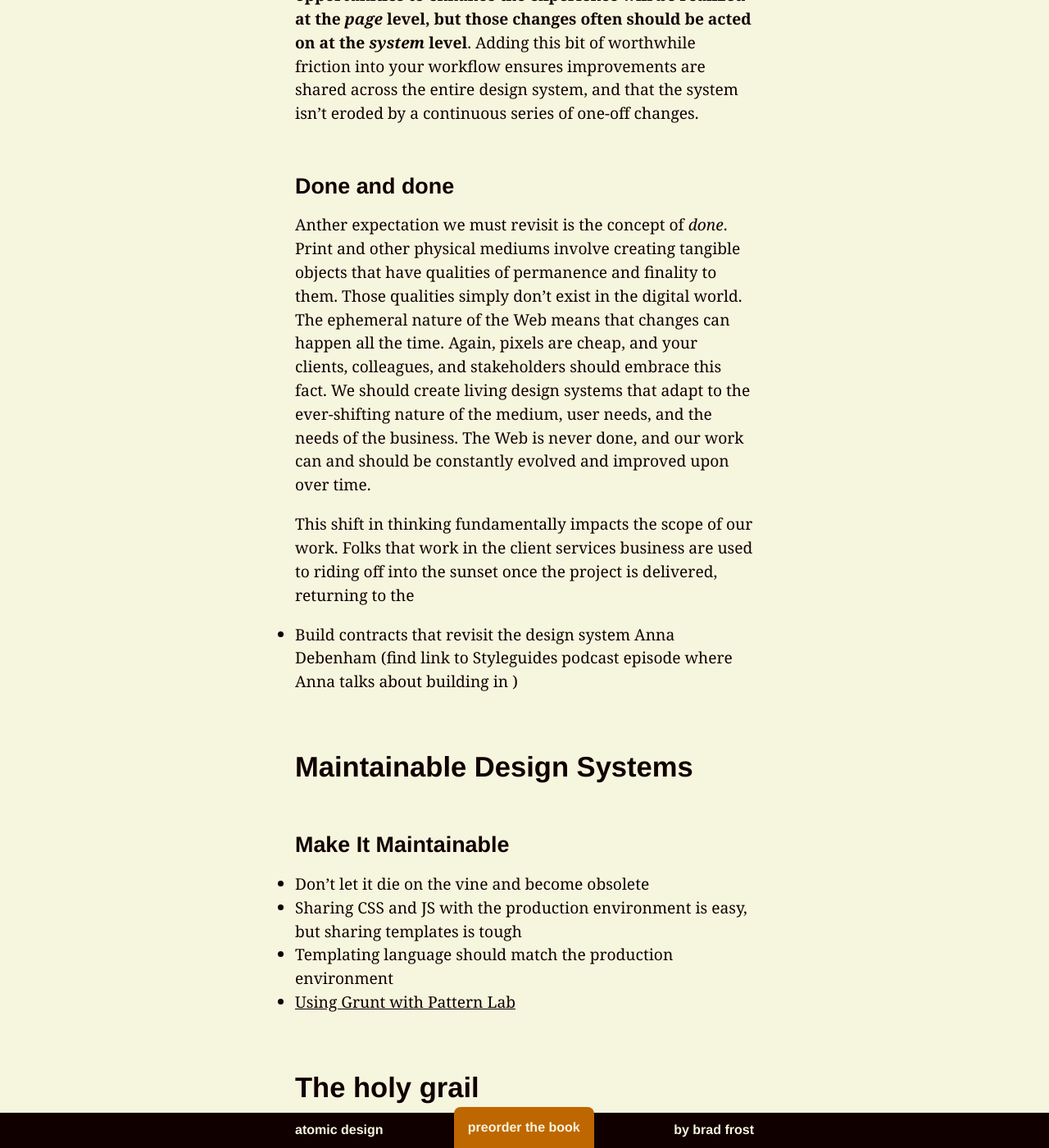
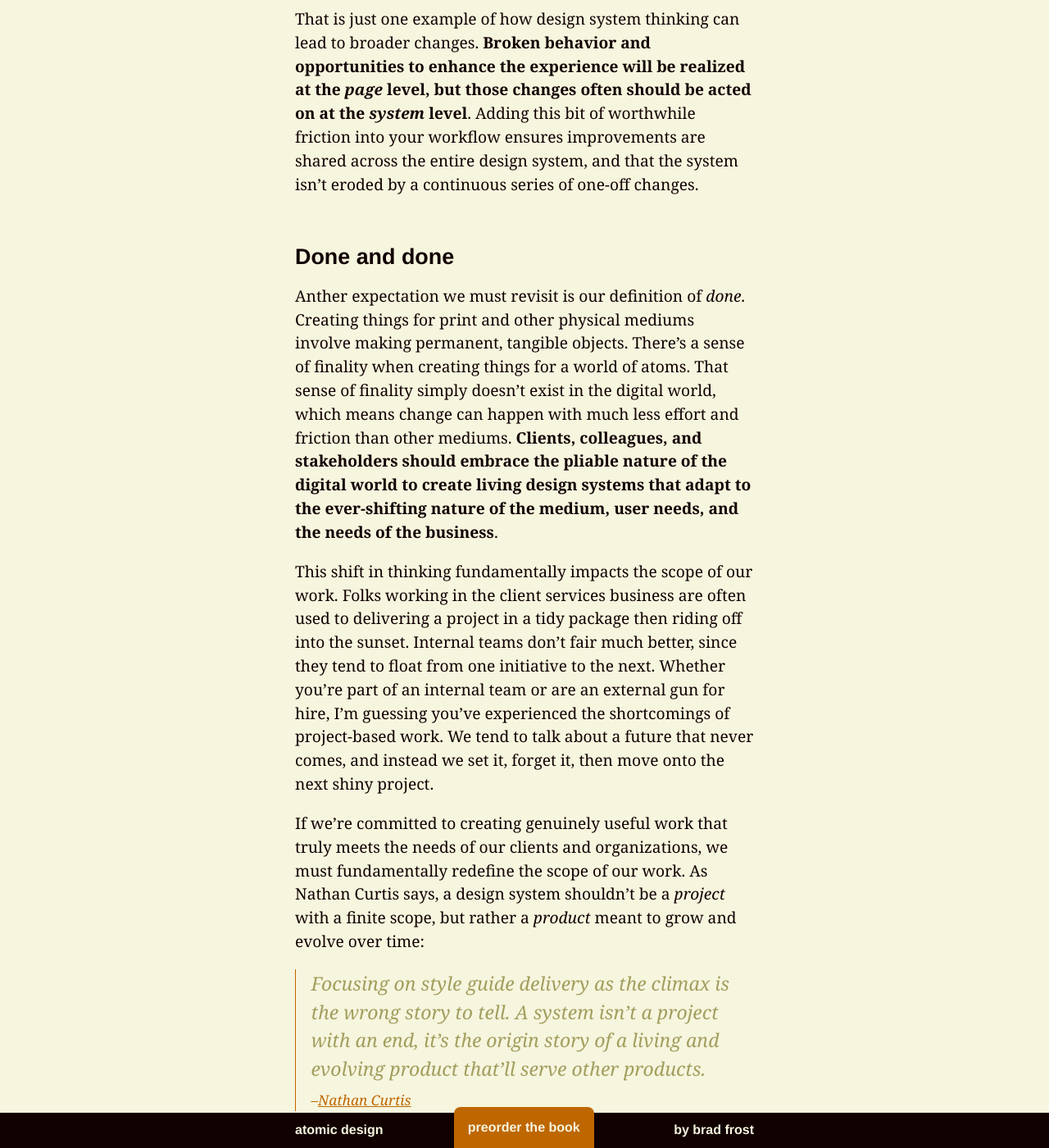
Before and after one commit to bradfrost/atomic-design, a Jekyll site: the page built from chapter-5.md, in a window 1280 px wide and 1400 px high, scrolled down 4737 px. Shown: the whole window at 82% size. Built offline with Jekyll 4.4.1, drawn with Linux system fonts in a browser that asks for light colours; some of the changed text lies outside the part shown.

Commit message:
Chapter 5 draft

```diff
--- a/chapter-5.md
+++ b/chapter-5.md
@@ -17,17 +17,17 @@ Why does this happen?
 
 > A style guide is an artifact of design process. A design system is a living, funded product with a roadmap & backlog, serving an ecosystem. <cite>[Nathan Curtis](https://twitter.com/nathanacurtis/status/656829204235972608)</cite>
 
-An *artifact* is something you'd find in an archaeological dig or a museum, whereas a *system* is a living, breathing entity. A pattern library can provide helpful documentation, but the simple existence of a pattern library doesn't guarantee long-term success for the underlying design system.
+**An artifact is something you'd find in an archaeological dig or a museum, whereas a system is a living, breathing entity**. A pattern library can provide helpful documentation, but the simple existence of a pattern library doesn't guarantee long-term success for the underlying design system.
 
 ## Changing minds, once again
-We've already discussed the importance of resetting everyone's expectations in order to establish a more collaborative, pattern-driven workflow. In order to save our design systems from the trash can and craft successful, lasting design systems instead, we must once again fundamentally rewire people's brains.
+We've already discussed the importance of resetting everyone's expectations in order to establish a more collaborative, pattern-driven workflow. In order to save our design systems from the trash can and instead craft successful, lasting design systems, we must once again fundamentally rewire people's brains.
 
 ### What is it we're making again?
-We *think* we merely design and build websites. And that's true for the most part. After all, that's what our clients pay us to do, and the websites we create are the vehicles that generate money and success for an organization. So it seems natural to focus on the end product. With this mentality, the live website remains the primary focus of everyone's attention, while any pattern library exists as an offshoot that provides helpful documentation for the final product.
+We *think* we merely design and build websites. And that's true for the most part. After all, that's what our clients pay us to do, and the products we create are the vehicles that generate money and success for an organization. So it seems natural to focus on the final implementations of the design system. With this mentality, the live products remain the primary focus of everyone's attention, while any pattern library exists as an offshoot that provides helpful documentation for the final products.
 
 {% include figure.html src="../images/content/workflow-website-first.png" caption="" %}
 
-The problem with this mentality is that you can almost see that pattern library snapping off and sliding off into the abyss.  **Once the pattern library ceases to reflect the current state of the live website, it becomes obsolete**. And when the pattern library managing the design system is no longer accurate, the website maintenance process devolves into a smattering of hotfixes and ad hoc changes, ruining all the thoughtfulness that went into creating the original design system.
+The problem with this mentality is that you can almost see that pattern library snapping off and sliding off into the abyss.  **Once the pattern library ceases to reflect the current state of the products it serves, it becomes obsolete**. And when the pattern library managing the design system is no longer accurate, the website maintenance process devolves into a smattering of hotfixes and ad hoc changes, ruining all the thoughtfulness that went into creating the original design system.
 
 In order to set our design systems up for long-term success, we must fundamentally shift our mentality around just what exactly it is we’re creating. Rather than thinking of the final product our sole responsibility, we must recognize that the design system is what drives both the final website and pattern library.
 
@@ -35,30 +35,78 @@ In order to set our design systems up for long-term success, we must fundamental
 
 This "design system first" mentality inserts a bit of friction into the maintenance process, and that **friction can be friendly**. It forces us to step back and consider how future client requests, feature additions, and iterations impact the overall system rather than only a piece of the final website.
 
-Say for instance you're working on an e-commerce site, and you run a test to find a custom-styled dropdown menu on the product detail page isn't performing as well as the browser's default dropdown menu. One course of action is to simply remove the custom-styled dropdown from that page and call it a day. However, considering the entire design system rather than just the product detail page might cause you to take a step back and ask, "If this custom dropdown menu isn't performing well here, perhaps it's not performing well elsewhere?" After digging into the issue further, you find the best course of action is to modify the dropdown pattern in the design system to remove the custom styling. Now anywhere the dropdown pattern appears will reflect those changes and likely see similar performance improvements.
+Say for instance you're working on an e-commerce site, and you run a test to find a custom-styled dropdown menu on the product detail page isn't performing as well as the browser's default dropdown menu. One course of action is to simply remove the custom-styled dropdown from that page and call it a day. However, considering the entire design system rather than just the product detail page might cause you to take a step back and ask, "If this custom dropdown menu isn't performing well here, perhaps it's not performing well elsewhere?" After digging into the issue further, you find the best course of action is to globally modify the dropdown pattern in the design system to remove the custom styling. Now anywhere the dropdown pattern appears will reflect those changes and likely see similar performance improvements.
 
 That is just one example of how design system thinking can lead to broader changes. **Broken behavior and opportunities to enhance the experience will be realized at the *page* level, but those changes often should be acted on at the *system* level**. Adding this bit of worthwhile friction into your workflow  ensures improvements are shared across the entire design system, and that the system isn't eroded by a continuous series of one-off changes.
 
 ### Done and done
-Anther expectation we must revisit is the concept of *done*. Print and other physical mediums involve creating tangible objects that have qualities of permanence and finality to them. Those qualities simply don't exist in the digital world. The ephemeral nature of the Web means that changes can happen all the time. Again, pixels are cheap, and your clients, colleagues, and stakeholders should embrace this fact. We should create living design systems that adapt to the ever-shifting nature of the medium, user needs, and the needs of the business. The Web is never done, and our work can and should be constantly evolved and improved upon over time.
+Anther expectation we must revisit is our definition of *done*. Creating things for print and other physical mediums involve making permanent, tangible objects. There's a sense of finality when creating things for a world of atoms. That sense of finality simply doesn't exist in the digital world, which means change can happen with much less effort and friction than other mediums. **Clients, colleagues, and stakeholders should embrace the pliable nature of the digital world to create living design systems that adapt to the ever-shifting nature of the medium, user needs, and the needs of the business**.
 
-This shift in thinking fundamentally impacts the scope of our work. Folks that work in the client services business are used to riding off into the sunset once the project is delivered, returning to the
-- Build contracts that revisit the design system Anna Debenham (find link to Styleguides podcast episode where Anna talks about building in )
+This shift in thinking fundamentally impacts the scope of our work. Folks working in the client services business are often used to delivering a project in a tidy package then riding off into the sunset. Internal teams don't fair much better, since they tend to float from one initiative to the next. Whether you're part of an internal team or are an external gun for hire, I'm guessing you've experienced the shortcomings of project-based work. We tend to talk about a future that never comes, and instead we set it, forget it, then move onto the next shiny project.
 
-## Maintainable Design Systems
+If we're committed to creating genuinely useful work that truly meets the needs of our clients and organizations, we must fundamentally redefine the scope of our work. As Nathan Curtis says, a design system shouldn't be a *project* with a finite scope, but rather a *product* meant to grow and evolve over time:
 
+> Focusing on style guide delivery as the climax is the wrong story to tell. A system isn’t a project with an end, it’s the origin story of a living and evolving product that’ll serve other products. <cite>[Nathan Curtis](https://medium.com/eightshapes-llc/a-design-system-isn-t-a-project-it-s-a-product-serving-products-74dcfffef935#.4umtnfxsx)</cite>
 
-### Make It Maintainable
-- Don't let it die on the vine and become obsolete
+The web is never done, and the creation of a design system is merely the first step in a long (and hopefully fruitful!) journey. A design system should be a long-term commitment with the ambitious goal of revolutionizing how your organization creates digital work. Exciting, eh?! So how do we make sure that happens?
+
+## Creating Maintainable Design Systems
+As you embark on this journey, let's talk about things you can do to craft a design system that sets your organization up for long-term success. How do you create a design system that takes root and becomes an essential part of your organization's workflow? What pitfalls do you need to be on the lookout for? How do you ensure the design system yields big results?
+
+- Make it official.
+- Make it maintainable.
+- Make it cross-disciplinary.
+- Make it approachable.
+- Make it visible.
+- Make it bigger.
+- Make it agnostic.
+- Make it contextual.
+- Make it last.
+
+Let's go into each one of these points in more detail.
+
+## Make it official
+Your initial style guide may begin its life as a side project, result of a weekend hackathon, or as a brainchild of one or two ambitious team members. As we discussed in the last chapter, your client or boss doesn't even have to know that you're creating a thoughtful design system. Remember: ask forgiveness, not permission!
+
+Organic beginnings are all well and good, but in order to create a truly impactful design system that creates longterm success for your organization, **the design system needs to evolve beyond being a pet project and instead become an officially-sanctioned endeavor**. That means it has real time, budget, and people allocated to it.
+
+I think it's extremely challenging to convince stakeholders to commit a large chunk of money, time, and resources to creating a design system. Again, I highly recommend taking tangible steps towards creating a design system with or without your client's or boss's blessing. So here's my advice:
+
+1. Make a thing.
+2. Show that it's useful.
+3. Make it official.
+
+### Step 1: Make a thing.
+You have to start somewhere. Pick a project that would be a great pilot for your design system. Using the atomic design methodology detailed in chapter 2
+
+### Step 2: Show that it's useful.
+With the genesis of a design system in place, you can give your bosses something to react to. You can now talk them through how it helps save time and money (see *Pitching Patterns* in the last chapter). Armed with an initial design system, a pilot project, it
+
+### Step 3: Make it official
+Get the organization to commit to making the design system an Official Thing. With leadership approval, you'll be able to put a plan into action that involves allocating and/or hiring people to work on the design system.  to make the design system more complete, discuss governance, allocations
+
+### Governance model
+What's the plan of attack for managing this thing in the long-run? What if something changes? How
+
+### Establishing a Design System Team
+Who updates it?
+Who approves changes?
+Who interfaces with the users of the design system to make sure it's addressing their needs?
+Who is involved with maintaining a living, breathing design system? A team needs to manage.
+
+Cross-disciplinary team should be established responsible for managing the
+
+## Make It Maintainable
+- The pattern library that showcases the  surefire way of making a design system that dies on the vine. It needs to become an an integral part of the teams' workflow. Needs to closely match the technology (or technologies) that use the design system.
 - Sharing CSS and JS with the production environment is easy, but sharing templates is tough
-- Templating language should match the production environment
+- Templating language should match the production environment - The closer the
 - [Using Grunt with Pattern Lab](http://bradfrost.com/blog/post/using-grunt-with-pattern-lab/)
 
-## The holy grail
+### The Holy Grail
 - Holy Grail is when the pattern library and production environment are perfectly in sync. Make a change to a pattern library, and anywhere the pattern is included in production will be updated.
 - [Rizzo](http://rizzo.lonelyplanet.com/) by Lonely Planet has accomplished this.
 
-### Strategies for achieving the holy grail
+### Strategies for achieving the Holy Grail
 - [Chasing the holy grail](https://medium.com/@marcelosomers/chasing-the-holy-grail-bbc0b7cce365#.vy45rkm7m)
 
 ## Make it cross-disciplinary
@@ -73,17 +121,22 @@ This shift in thinking fundamentally impacts the scope of our work. Folks that w
 - Make it public.
 - Recruitment, recruitment, recruitment.
 
-### Make it agnostic
+## Make it bigger
+
+## Make it agnostic
 - The more agnostic pattern names are, the more versatile and reusable they become.
 - Nicole Sullivan [media object](http://www.stubbornella.org/content/2010/06/25/the-media-object-saves-hundreds-of-lines-of-code/)
 
-### Make it contextual
+## Make it contextual
 - Demonstrate context. Where are
 - Pattern Lab lineage
 
-### Make it last
+## Make it last
 - Publish updates (Material Design example)
 - Notifications - Regular E-mail newsletters, blog updates, etc, whenever things change, Slack integrations
 - Monitor progress - Lonely Planet performance
+- Revisit our work once time has We should contracts that revisit the design system Anna Debenham.
+
+> When we provide a pattern library to a client, we hope that they’ve got everything they need. If we’ve done our job right, then they’ll be able to combine patterns in ways we haven’t foreseen to create entirely new page types. https://adactio.com/journal/7276
 
 ## Go forth and be atomic
```
Also changed, not shown: outline.md (+4 -1 lines), resources.md (+1 -0 lines), 4 other files.
